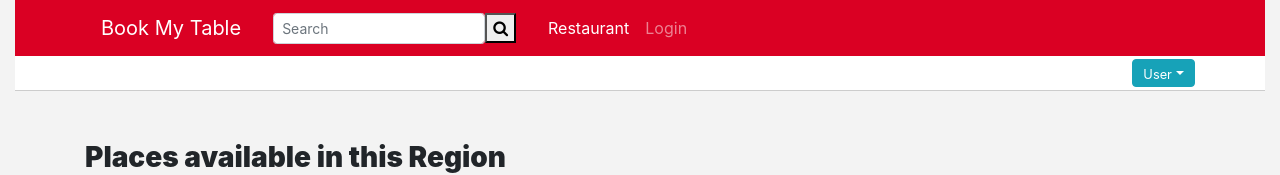
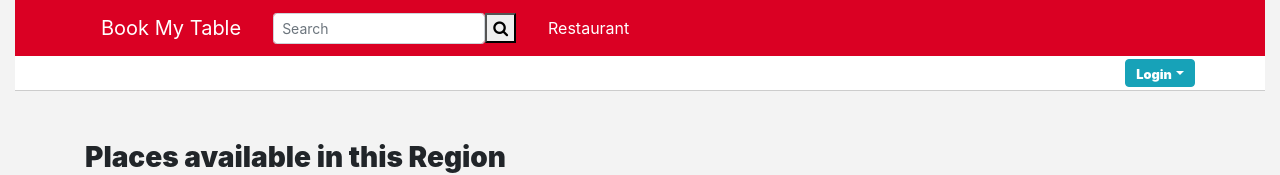
Before and after one commit to garganshul108/BookMyTable, a React (Create React App) app in the folder bookmytable/: page /restaurants in a window 1280 px wide. Shown: the top 175 px of the page. Built offline with nearby package versions, Linux system fonts and the light colour scheme.

Commit message:
repositioned login/signup

```diff
--- a/bookmytable/src/components/restaurants.jsx
+++ b/bookmytable/src/components/restaurants.jsx
@@ -1,5 +1,5 @@
 import React, { Component } from "react";
-import { getRestaurants } from "../api/dump/restaurant";
+import { getRestaurants } from "../services/dump/restaurant";
 import RestaurantFilter from "./subComponents/restaurantFilter";
 import RestaurantCatalogue from "./subComponents/restaurantCatalogue";
 import SideAds from "./subComponents/sideAds";
--- a/bookmytable/src/components/subComponents/navigationBar.jsx
+++ b/bookmytable/src/components/subComponents/navigationBar.jsx
@@ -2,6 +2,8 @@ import React, { Component } from "react";
 import { Link, NavLink } from "react-router-dom";
 
 import "../css/navigationBar.css";
+import auth from "../../services/authServices";
+// import Login from '../login';
 class NaviagtionBar extends Component {
   state = {};
   render() {
@@ -40,13 +42,6 @@ class NaviagtionBar extends Component {
                   <NavLink className="nav-item nav-link" to="/restaurants">
                     Restaurant
                   </NavLink>
-                  <NavLink
-                    className="nav-item nav-link"
-                    to="/login"
-                    onClick={this.props.openLogin}
-                  >
-                    Login
-                  </NavLink>
                 </div>
               </div>
             </nav>
@@ -55,6 +50,8 @@ class NaviagtionBar extends Component {
         {/* this is the user bar will appear as user logsin */}
         <div className="container-fluid userBar-design">
           <div className="container" style={{ textAlign: "right" }}>
+            {auth.getUser() && (
+              <React.Fragment>
                 <div className="dropdown">
                   <button
                     style={{ padding: "1px 10px" }}
@@ -92,6 +89,51 @@ class NaviagtionBar extends Component {
                     </Link>
                   </div>
                 </div>
+              </React.Fragment>
+            )}
+            {!auth.getUser() && (
+              <React.Fragment>
+                <div className="dropdown">
+                  <button
+                    style={{ padding: "1px 10px" }}
+                    className="btn btn-info dropdown-toggle"
+                    type="button"
+                    id="dropdownMenuButton"
+                    data-toggle="dropdown"
+                    aria-haspopup="true"
+                    aria-expanded="false"
+                  >
+                    <small style={{ fontWeight: 900 }}>Login</small>
+                  </button>
+
+                  <div
+                    className="dropdown-menu"
+                    aria-labelledby="dropdownMenuButton"
+                  >
+                    <Link
+                      className="dropdown-item"
+                      onClick={this.props.openLogin}
+                    >
+                      <small className="text text-muted">Already a user?</small>
+                      <br />
+                      <span className="text-muted">
+                        <i className="fa fa-user" aria-hidden="true" />
+                      </span>
+                      &nbsp;&nbsp;Login
+                    </Link>
+                    <hr />
+                    <Link className="dropdown-item" to="/signup">
+                      <small className="text text-muted">New user?</small>
+                      <br />
+                      <span className="text-muted">
+                        <i className="fa fa-sign-out" aria-hidden="true" />
+                      </span>
+                      &nbsp;&nbsp;Sign Up
+                    </Link>
+                  </div>
+                </div>
+              </React.Fragment>
+            )}
           </div>
         </div>
       </div>
--- a/bookmytable/src/components/subComponents/sideAds.jsx
+++ b/bookmytable/src/components/subComponents/sideAds.jsx
@@ -1,5 +1,5 @@
 import React, { Component } from "react";
-import { getAds } from "../../api/dump/ads";
+import { getAds } from "../../services/dump/ads";
 
 class SideAds extends Component {
   state = { ads: [] };
--- /dev/null
+++ b/bookmytable/src/services/authServices.js
@@ -0,0 +1,7 @@
+const getUser = () => {
+    return "";
+}
+
+export default {
+    getUser: getUser
+}
```
Also changed, not shown: bookmytable/src/services/dump/JSON/R_data_Delhi_filtered.json (renamed from bookmytable/src/api/dump/JSON/R_data_Delhi_filtered.json), bookmytable/src/services/dump/JSON/R_data_Gurgaon0+20_filtered.json (renamed from bookmytable/src/api/dump/JSON/R_data_Gurgaon0+20_filtered.json), bookmytable/src/services/dump/JSON/R_data_Gurgaon21+20_filtered.json (renamed from bookmytable/src/api/dump/JSON/R_data_Gurgaon21+20_filtered.json), bookmytable/src/services/dump/JSON/R_data_Kolkata_filtered.json (renamed from bookmytable/src/api/dump/JSON/R_data_Kolkata_filtered.json), bookmytable/src/services/dump/JSON/R_data_Other_filtered.json (renamed from bookmytable/src/api/dump/JSON/R_data_Other_filtered.json), bookmytable/src/services/dump/ads.js (renamed from bookmytable/src/api/dump/ads.js), bookmytable/src/services/dump/restaurant.js (renamed from bookmytable/src/api/dump/restaurant.js). Lines whose indentation alone changed are shown as unchanged.
